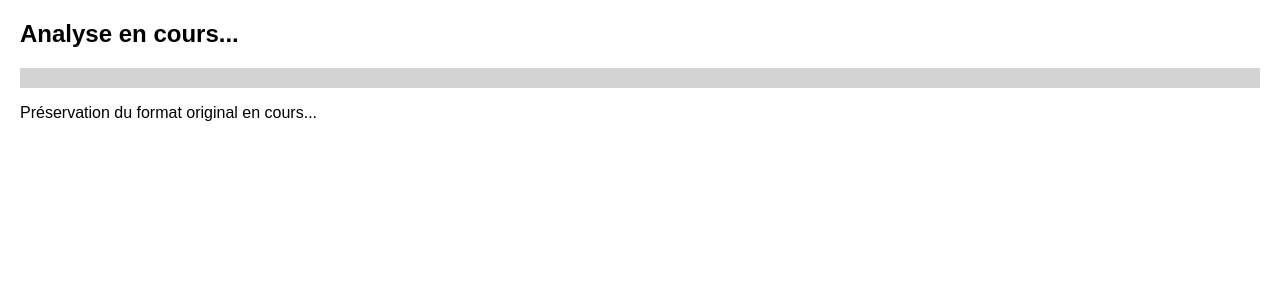
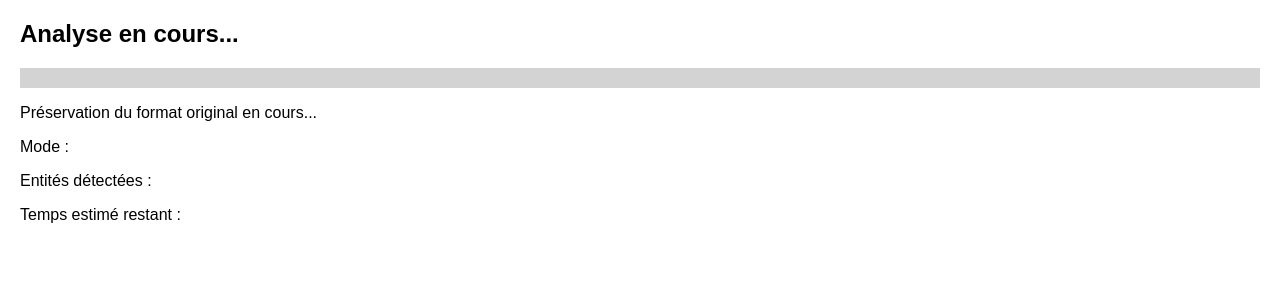
Before and after one commit to Aminorer/anonymizer, a FastAPI app: page /progress in a window 1280 px wide. Shown: the top 300 px of the page. Run offline with FastAPI, Linux system fonts and the light colour scheme.

Commit message:
feat: include job metadata in status updates

```diff
--- a/backend/main.py
+++ b/backend/main.py
@@ -10,6 +10,7 @@ from .anonymizer import RegexAnonymizer, Entity
 from .ai_anonymizer import AIAnonymizer
 import os
 import json
+import time
 
 app = FastAPI(title="Anonymiseur de documents juridiques")
 regex_anonymizer = RegexAnonymizer()
@@ -108,31 +109,44 @@ def read_index(request: Request):
 
 def _process_file(job_id: str, mode: str, confidence: float, contents: bytes, filename: str):
     """Internal worker updating job status while processing the file."""
+
+    def _calc_eta(start: float, progress: int) -> float | None:
+        """Simple estimation of remaining seconds based on progress."""
+        if progress <= 0:
+            return None
+        elapsed = time.time() - start
+        return elapsed * (100 - progress) / progress
+
+    start_time = time.time()
+    jobs[job_id].update({"mode": mode, "entities_detected": 0, "eta": None})
     try:
         extension = filename.split(".")[-1].lower()
         if extension not in ALLOWED_EXTENSIONS:
-            jobs[job_id] = {"status": "error", "message": "Format non pris en charge"}
+            jobs[job_id] = {"status": "error", "message": "Format non pris en charge", "mode": mode, "entities_detected": 0, "eta": 0}
             return
 
         size_mb = len(contents) / (1024 * 1024)
         if size_mb > MAX_FILE_SIZE_MB:
-            jobs[job_id] = {"status": "error", "message": "Fichier trop volumineux"}
+            jobs[job_id] = {"status": "error", "message": "Fichier trop volumineux", "mode": mode, "entities_detected": 0, "eta": 0}
             return
 
         if mode not in {"regex", "ai"}:
-            jobs[job_id] = {"status": "error", "message": "Mode inconnu"}
+            jobs[job_id] = {"status": "error", "message": "Mode inconnu", "mode": mode, "entities_detected": 0, "eta": 0}
             return
 
         jobs[job_id]["progress"] = 10
+        jobs[job_id]["eta"] = _calc_eta(start_time, 10)
         if extension == "docx":
             _anonymized, regex_entities, mapping, text = regex_anonymizer.anonymize_docx(contents)
             jobs[job_id]["progress"] = 60
+            jobs[job_id]["eta"] = _calc_eta(start_time, 60)
             if mode == "ai":
                 ai_entities = ai_anonymizer.detect(text, confidence)
                 entities = merge_entities(regex_entities, ai_entities)
             else:
                 entities = regex_entities
             jobs[job_id]["progress"] = 90
+            jobs[job_id]["eta"] = _calc_eta(start_time, 90)
             output_dir = Path("backend/static/uploads")
             output_dir.mkdir(parents=True, exist_ok=True)
             original_filename = f"{uuid4().hex}_original_{filename}"
@@ -150,12 +164,14 @@ def _process_file(job_id: str, mode: str, confidence: float, contents: bytes, fi
                 regex_anonymizer.anonymize_pdf(contents)
             )
             jobs[job_id]["progress"] = 60
+            jobs[job_id]["eta"] = _calc_eta(start_time, 60)
             if mode == "ai":
                 ai_entities = ai_anonymizer.detect(text, confidence)
                 entities = merge_entities(regex_entities, ai_entities)
             else:
                 entities = regex_entities
             jobs[job_id]["progress"] = 90
+            jobs[job_id]["eta"] = _calc_eta(start_time, 90)
             output_dir = Path("backend/static/uploads")
             output_dir.mkdir(parents=True, exist_ok=True)
             original_filename = f"{uuid4().hex}_original_{Path(filename).stem}.docx"
@@ -169,9 +185,10 @@ def _process_file(job_id: str, mode: str, confidence: float, contents: bytes, fi
                 "original_url": f"/static/uploads/{original_filename}",
                 "text": text,
             }
-        jobs[job_id].update({"status": "completed", "progress": 100, "result": result})
+        jobs[job_id]["entities_detected"] = len(entities)
+        jobs[job_id].update({"status": "completed", "progress": 100, "result": result, "eta": 0})
     except Exception as exc:
-        jobs[job_id] = {"status": "error", "message": str(exc)}
+        jobs[job_id] = {"status": "error", "message": str(exc), "mode": mode, "entities_detected": 0, "eta": 0}
 
 
 @app.post("/upload")
@@ -184,7 +201,13 @@ async def upload_file(
     """Handle file upload asynchronously and return a job identifier."""
     contents = await file.read()
     job_id = uuid4().hex
-    jobs[job_id] = {"status": "processing", "progress": 0}
+    jobs[job_id] = {
+        "status": "processing",
+        "progress": 0,
+        "mode": mode,
+        "entities_detected": 0,
+        "eta": None,
+    }
     background_tasks.add_task(_process_file, job_id, mode, confidence, contents, file.filename)
     return {"job_id": job_id}
 
--- a/backend/templates/progress.html
+++ b/backend/templates/progress.html
@@ -11,16 +11,25 @@
         <div id="progress-bar"></div>
     </div>
     <p>Préservation du format original en cours...</p>
+    <p>Mode : <span id="mode"></span></p>
+    <p>Entités détectées : <span id="entities"></span></p>
+    <p>Temps estimé restant : <span id="eta"></span></p>
 
     <script>
         const params = new URLSearchParams(window.location.search);
         const jobId = params.get('job_id');
         const bar = document.getElementById('progress-bar');
+        const modeEl = document.getElementById('mode');
+        const entitiesEl = document.getElementById('entities');
+        const etaEl = document.getElementById('eta');
 
         async function checkStatus() {
             const res = await fetch(`/status/${jobId}`);
             const data = await res.json();
             bar.style.width = `${data.progress}%`;
+            modeEl.textContent = data.mode || '';
+            entitiesEl.textContent = data.entities_detected ?? 0;
+            etaEl.textContent = data.eta != null ? `${Math.ceil(data.eta)}s` : '';
             if (data.status === 'completed') {
                 window.location.href = `/interface?job_id=${jobId}`;
             }
```
Also changed, not shown: backend/static/js/app.js (+9 -0 lines).
